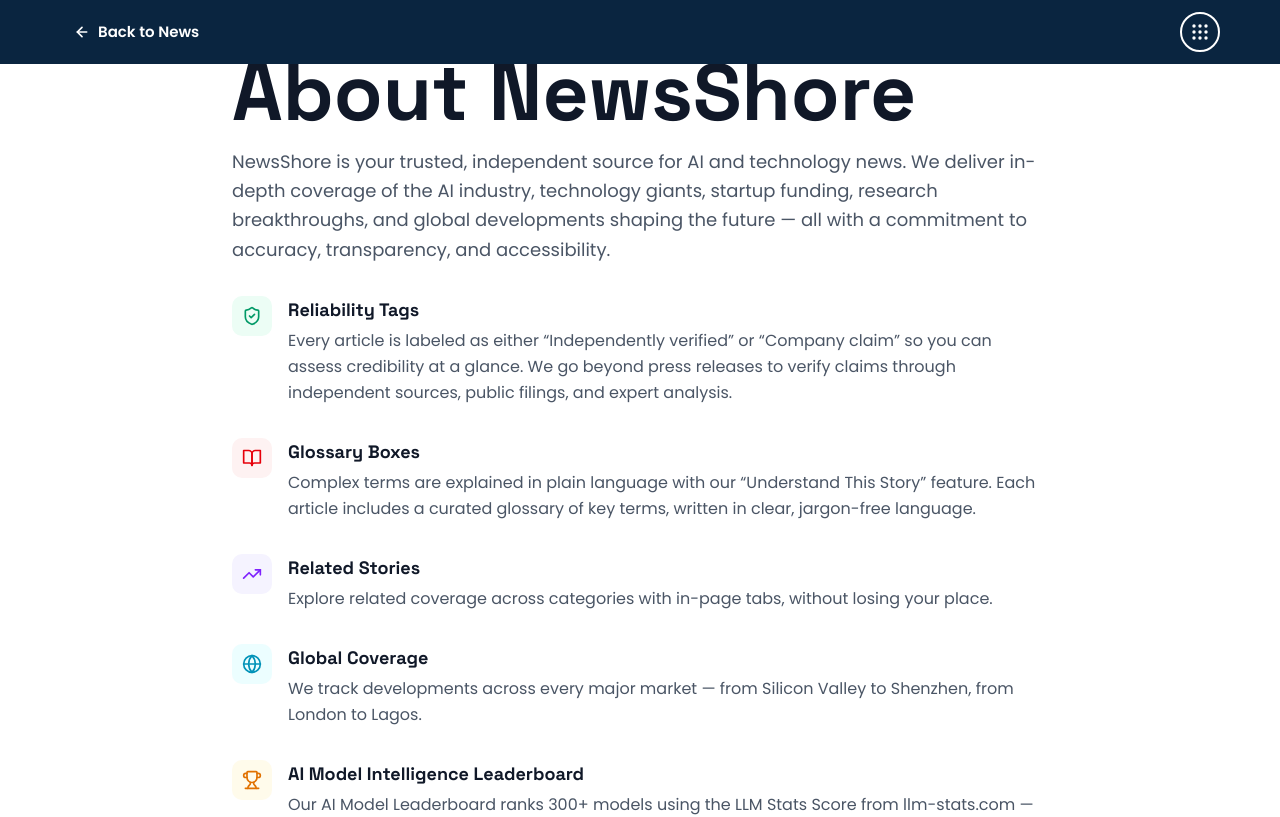
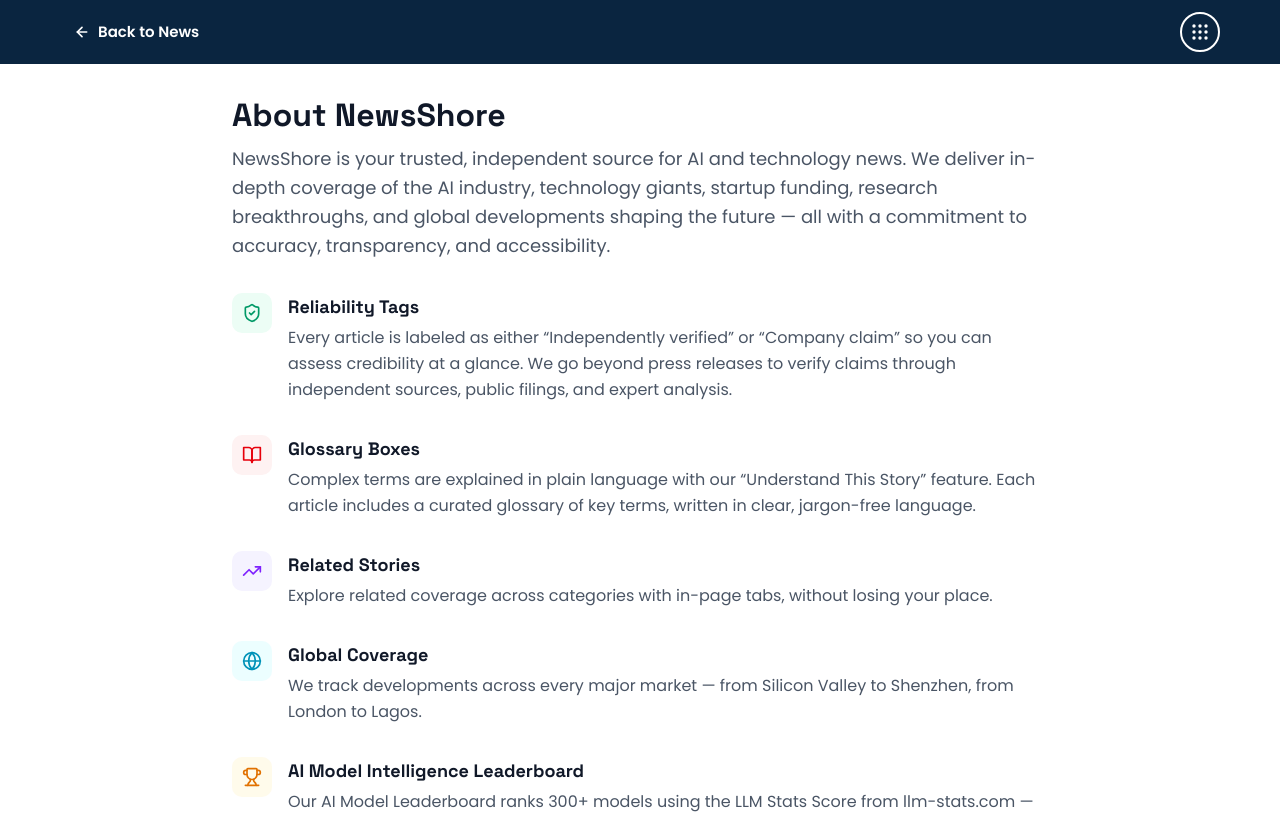
Before and after one commit to Queen135720/NewsShore, a Next.js app: page /about in a window 1280 px wide. Shown: the top 817 px of the page. Built offline with nearby package versions, Linux system fonts and the light colour scheme.

Commit message:
Update page.tsx

```diff
--- a/src/app/about/page.tsx
+++ b/src/app/about/page.tsx
@@ -10,7 +10,7 @@ import Link from 'next/link';
 import PageHeader from '../components/PageHeader';
 
 const wrap = { maxWidth: '760px', margin: '0 auto', padding: '128px 20px 96px' };
-const h1s = { fontSize: '5rem', fontWeight: 700, marginBottom: '10px' };
+const h1s = { fontSize: '2rem', fontWeight: 700, marginBottom: '10px', marginTop: '50px' };
 
 export default function AboutPage() {
 
```
